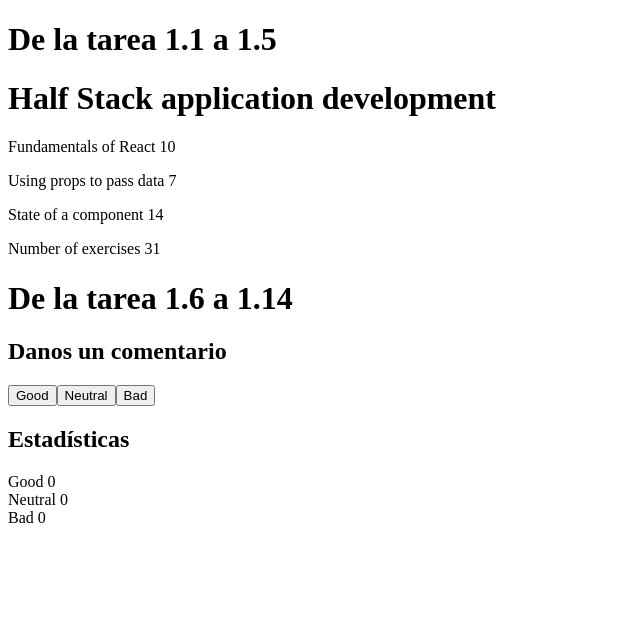
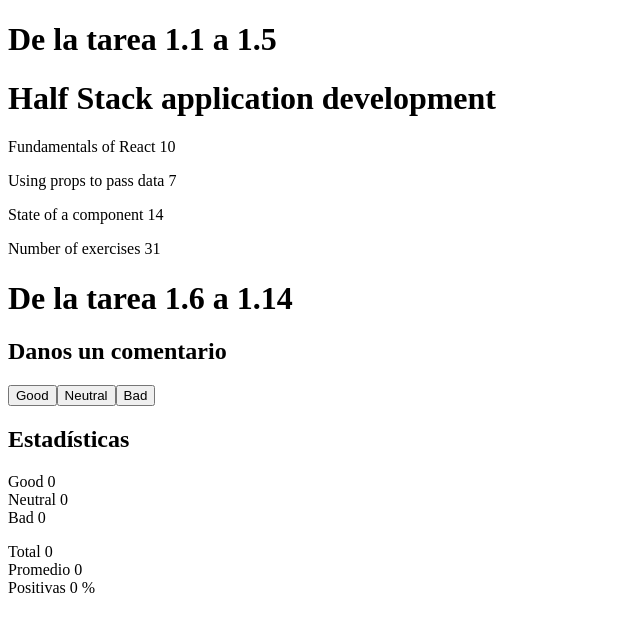
Before and after one commit to andr36s/fullstack-open, a React (Vite) app in the folder part1/: page / in a window 1280 px wide. Shown: the top 632 px of the page, without its empty margins (0-640 px from the left). Built offline with nearby package versions, Linux system fonts and the light colour scheme.

Commit message:
Ejercicio 1.7: unicafe, paso 2 realizado. Y optimizacion de codigo

```diff
--- a/part1/src/App.jsx
+++ b/part1/src/App.jsx
@@ -33,6 +33,18 @@ const Button = ({counter, text}) => {
   )
 }
 
+const calculateStadistics = (counter) => {
+  const total = counter.good + counter.neutral + counter.bad;
+  const promedio = (counter.good - counter.bad) / total || 0;
+  const porcentajePositivo = (counter.good / total) * 100 || 0;
+
+  return {
+    total,
+    promedio,
+    porcentajePositivo
+  };
+}
+
 const App = () => {
   const course = {
     name: 'Half Stack application development',
@@ -61,6 +73,8 @@ const App = () => {
     bad: 0
   })
 
+  const stadistics = calculateStadistics(counter)
+
   const handleGoodClick = () => setCounter({ ...counter, good: counter.good + 1 })
   const handleNeutralClick = () => setCounter({ ...counter, neutral: counter.neutral + 1 })
   const handleBadClick = () => setCounter({...counter, bad: counter.bad + 1})
@@ -79,6 +93,7 @@ const App = () => {
       <Button counter={handleBadClick} text='Bad' />
       <h2>Estadísticas</h2>
       <p>Good {counter.good} <br />Neutral {counter.neutral} <br />Bad {counter.bad}</p>
+      <p>Total {stadistics.total} <br />Promedio {stadistics.promedio} <br />Positivas {stadistics.porcentajePositivo} %</p>
     </div>
   )
 }
```
